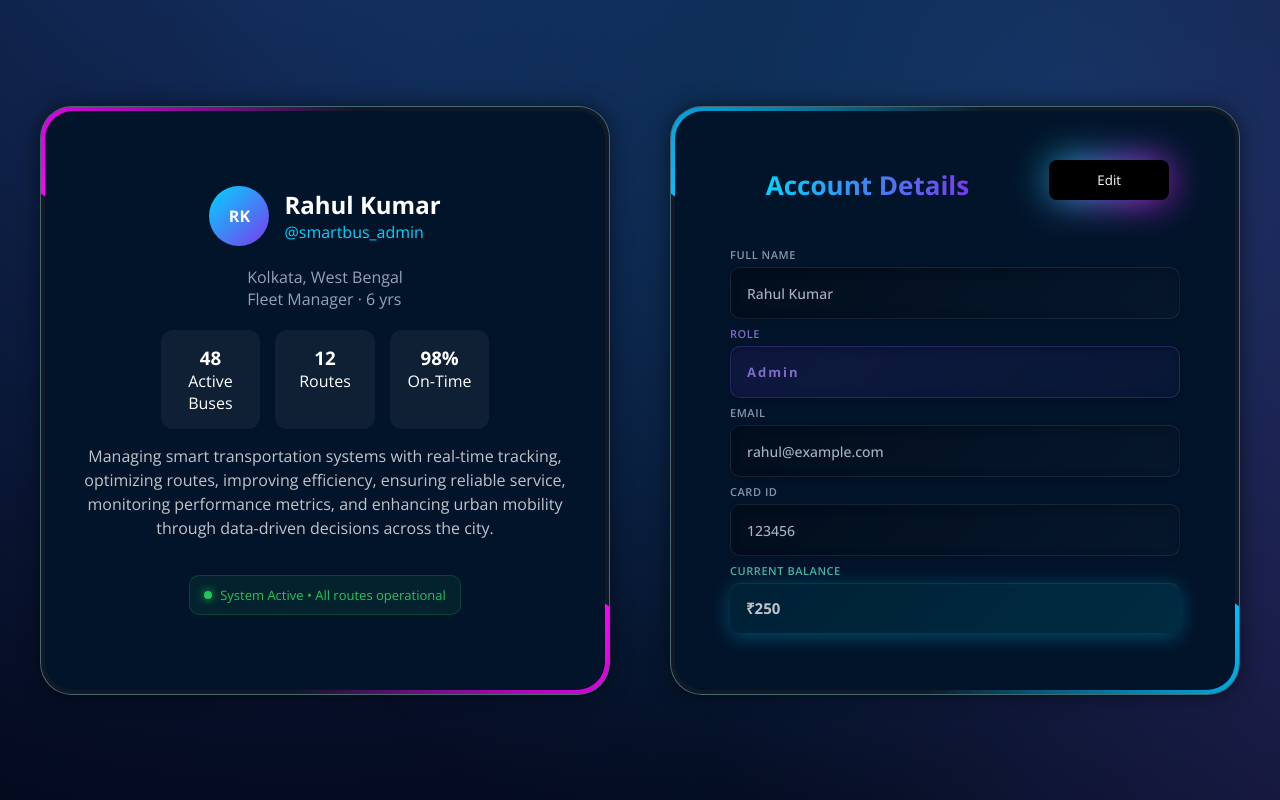
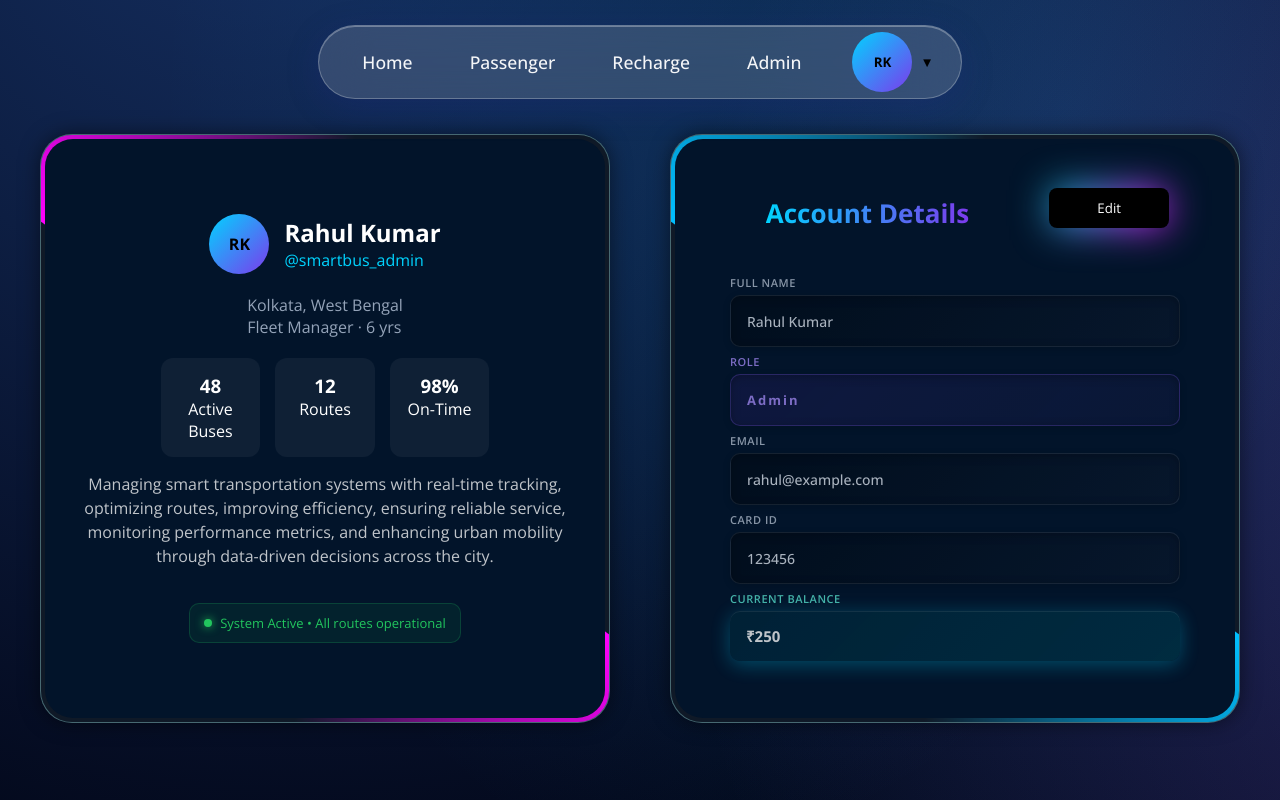
Before and after one commit to Asish2404/TapNRide, a FastAPI app: page /profile in a window 1280 px wide. Run offline with FastAPI, Linux system fonts and the light colour scheme; some web fonts are replaced.

Commit message:
profile with navbar

```diff
--- a/Website/static/css/profile.css
+++ b/Website/static/css/profile.css
@@ -12,21 +12,15 @@ body {
   color: #f8fafc;
 
   background:
-    radial-gradient(
-      circle at 20% 30%,
+    radial-gradient(circle at 20% 30%,
       rgba(59, 130, 246, 0.35),
-      transparent 50%
-    ),
-    radial-gradient(
-      circle at 80% 70%,
+      transparent 50%),
+    radial-gradient(circle at 80% 70%,
       rgba(139, 92, 246, 0.35),
-      transparent 50%
-    ),
-    radial-gradient(
-      circle at 50% 50%,
+      transparent 50%),
+    radial-gradient(circle at 50% 50%,
       rgba(14, 165, 233, 0.2),
-      transparent 60%
-    ),
+      transparent 60%),
     #020617;
 
   background-size: 200% 200%;
@@ -59,12 +53,141 @@ body {
   }
 }
 
+/* navbar */
+/* HEADER */
+.header {
+  position: fixed;
+  top: 25px;
+  width: 100%;
+  display: flex;
+  justify-content: center;
+  z-index: 1000;
+}
+
+/* NAVBAR */
+.navbar {
+  display: flex;
+  align-items: center;
+  justify-content: space-between;
+  width: fit-content;
+  padding: 6px 27px;
+  gap: 35px;
+  background: rgba(255, 255, 255, 0.15);
+  backdrop-filter: blur(25px);
+  border-radius: 50px;
+  border: 1px solid rgba(255, 255, 255, 0.25);
+
+  box-shadow:
+    0 8px 32px rgba(31, 38, 135, 0.25),
+    inset 0 1px 0 rgba(255, 255, 255, 0.3);
+}
+
+/* LEFT LINKS */
+.nav-links {
+  display: flex;
+  gap: 25px;
+}
+
+/* LINKS */
+.link {
+  color: rgba(255, 255, 255, 0.95);
+  text-decoration: none;
+  font-weight: 500;
+  font-size: 1.1em;
+  padding: 8px 16px;
+  border-radius: 25px;
+  position: relative;
+  overflow: hidden;
+  transition: 0.3s;
+}
+
+/* HOVER EFFECT */
+.link::before {
+  content: "";
+  position: absolute;
+  top: 0;
+  left: -100%;
+  width: 100%;
+  height: 100%;
+  background: linear-gradient(90deg, transparent, rgba(255, 255, 255, 0.3));
+  transition: 0.5s;
+}
+
+.link:hover::before {
+  left: 100%;
+}
+
+.link:hover {
+  background: rgba(255, 255, 255, 0.25);
+  transform: translateY(-2px);
+}
+
+/* PROFILE */
+.profile-container {
+  position: relative;
+}
+
+.profile-btn {
+  display: flex;
+  align-items: center;
+  gap: 8px;
+  background: transparent;
+  border: none;
+  cursor: pointer;
+}
+
+/* AVATAR */
+.avatar {
+  width: 30px;
+  height: 30px;
+  border-radius: 50%;
+  background: linear-gradient(135deg, #00d4ff, #7c3aed);
+  display: flex;
+  align-items: center;
+  justify-content: center;
+  font-weight: bold;
+  color: black;
+}
+
+/* DROPDOWN */
+.dropdown-menu {
+  position: absolute;
+  top: 55px;
+  right: 0;
+
+  display: none;
+  flex-direction: column;
+
+  background: rgba(0, 0, 0, 0.85);
+  border-radius: 10px;
+  padding: 10px;
+  min-width: 140px;
+}
+
+.dropdown-menu a {
+  color: white;
+  padding: 8px 10px;
+  text-decoration: none;
+  border-radius: 6px;
+}
+
+.dropdown-menu a:hover {
+  background: rgba(255, 255, 255, 0.1);
+}
+
+/* SHOW DROPDOWN */
+.profile-container:hover .dropdown-menu {
+  display: flex;
+}
+
+/* container  */
 .container {
   display: flex;
   align-items: center;
   justify-content: center;
   flex-wrap: wrap;
   gap: 60px;
+  margin-top: 56px;
 }
 
 .cards {
@@ -117,13 +240,11 @@ body {
 .cards::before {
   width: 200%;
   height: 200%;
-  background-image: conic-gradient(
-    var(--color) 0deg,
+  background-image: conic-gradient(var(--color) 0deg,
       transparent 60deg,
       transparent 180deg,
       var(--color) 180deg,
-    transparent 240deg
-  ) !important;
+      transparent 240deg) !important;
 
   inset: -50%;
   z-index: -2;
@@ -284,6 +405,7 @@ body {
   padding: 10px;
   padding-top: 15px !important;
 }
+
 /*----------INPUT GROUP----------*/
 .input-group {
   display: flex;
@@ -325,11 +447,9 @@ label {
   border-radius: 10px;
   font-optical-sizing: auto;
   border: 1px solid rgba(255, 255, 255, 0.1);
-  background: linear-gradient(
-    135deg,
+  background: linear-gradient(135deg,
       rgba(0, 0, 0, 0.4) 0%,
-    rgba(20, 30, 50, 0.4) 100%
-  );
+      rgba(20, 30, 50, 0.4) 100%);
   color: #e2e8f0;
   font-weight: 500;
   outline: none;
@@ -345,11 +465,9 @@ label {
   font-weight: 700;
   letter-spacing: 2px;
   color: #a78bfa;
-  background: linear-gradient(
-    135deg,
+  background: linear-gradient(135deg,
       rgba(124, 58, 237, 0.15) 0%,
-    rgba(139, 92, 246, 0.08) 100%
-  );
+      rgba(139, 92, 246, 0.08) 100%);
   border: 1px solid rgba(139, 92, 246, 0.3);
 }
 
@@ -386,11 +504,9 @@ label {
   margin-bottom: 0;
   font-size: 15px;
   font-weight: 700;
-  background: linear-gradient(
-    135deg,
+  background: linear-gradient(135deg,
       rgba(0, 40, 60, 0.9) 0%,
-    rgba(0, 60, 80, 0.8) 100%
-  );
+      rgba(0, 60, 80, 0.8) 100%);
   box-shadow:
     0 4px 20px rgba(0, 212, 255, 0.4),
     inset 0 1px 0 rgba(255, 255, 255, 0.1);
@@ -409,6 +525,7 @@ input[readonly] {
 input:not([readonly]) {
   cursor: text;
 }
+
 /*_______BUTTON________*/
 .button {
   position: relative;
--- a/Website/templates/profile.html
+++ b/Website/templates/profile.html
@@ -9,6 +9,41 @@
 </head>
 
 <body>
+    <header class="header">
+        <nav class="navbar">
+
+            <!-- LEFT SIDE -->
+            <div class="nav-links">
+                <a class="link" href="/home">Home</a>
+                <a class="link" href="/dashboard">Passenger</a>
+                <a class="link" href="/recharge">Recharge</a>
+
+                {% if user.role.lower() == "admin" %}
+                <a class="link" href="/admin">Admin</a>
+                {% endif %}
+            </div>
+
+            <!-- RIGHT SIDE PROFILE -->
+            <div class="profile-container">
+                <button class="profile-btn">
+                    <div class="avatar">
+                        {{ user.first_name[0] }}{{ user.last_name[0] }}
+                    </div>
+                    <span class="arrow">▼</span>
+                </button>
+
+                <div class="dropdown-menu">
+                    <a href="/profile">Profile</a>
+                    <a href="/recharge">Recharge</a>
+                    <a href="/logout">Logout</a>
+                </div>
+            </div>
+
+        </nav>
+    </header>
+
+
+
     <div class="container">
         <div class="cards" style="--color:#FF00FD;">
             <div class="profile-block">
```
Lines whose indentation alone changed are shown as unchanged.
